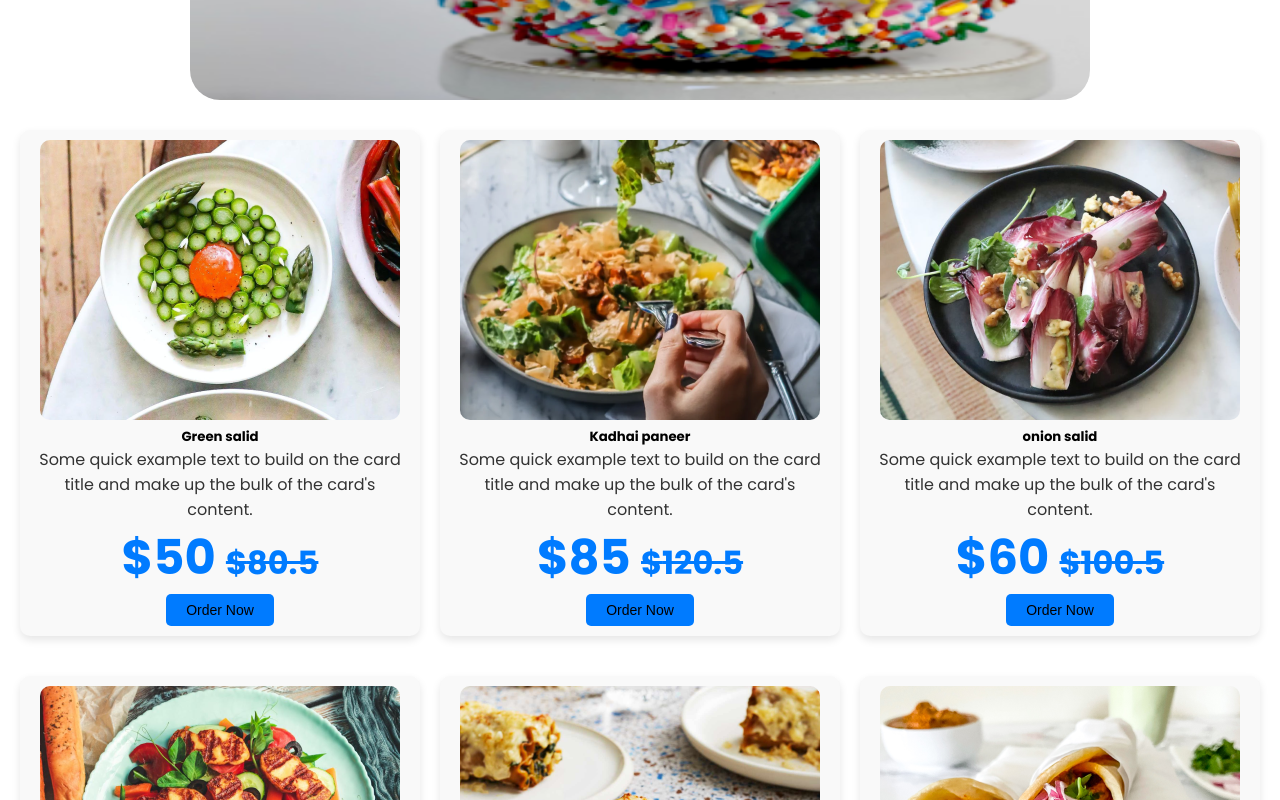
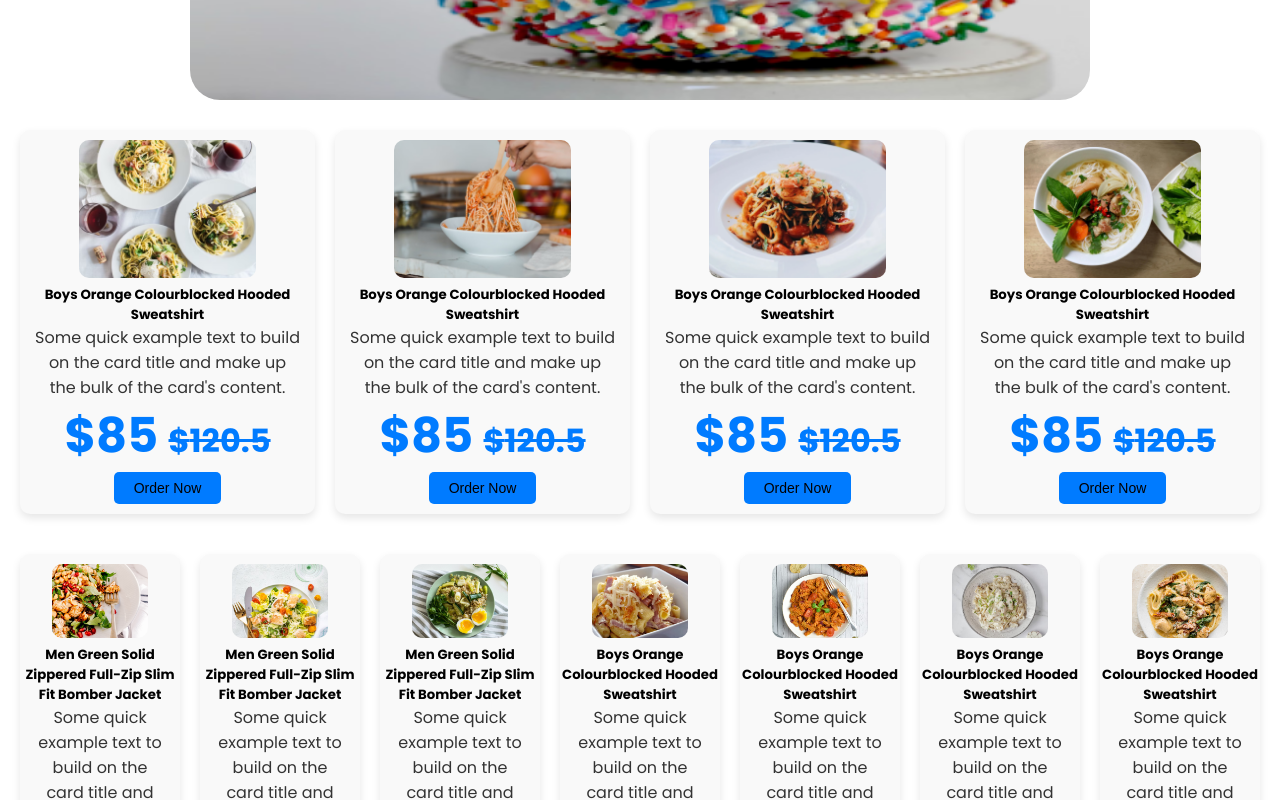
Before and after one commit to sonulodhi142/Zomato-clone, a React (Create React App) app: page /menu in a window 1280 px wide. Shown: the part 420-1220 px from the top of the page. Built offline with nearby package versions, Linux system fonts and the light colour scheme.

Commit message:
change some seen

```diff
--- a/src/pages/Menu.css
+++ b/src/pages/Menu.css
@@ -16,11 +16,20 @@
     padding: 20px;
 }
 
+
 .card-img-top{
   border-radius: 10px;
+  width: 60%;
 }
 
+.card-flex{
+  align-content: center;
+  flex-wrap: wrap-reverse;
+}
 
+.card-maja{
+  flex: 1 0 150px;
+}
 
 
 /* Main container for each cart item */
--- a/src/pages/Menu.jsx
+++ b/src/pages/Menu.jsx
@@ -13,10 +13,10 @@ const Menu = ( ) => {
     return(
         <div>
           <Slider/>
-          <div className="card-container">
+          <div className="card-container card-flex">
           {
             cart.map((e)=>{
-              return <div className="card cartitems-format cartitems-format-main cart" style={{width : '25rem'}}>
+              return <div className="card card-maja cartitems-format cartitems-format-main cart" style={{width: '600px'}}>
 
               <img className="card-img-top" src={e.image} alt="#"/>
               <div className="card-body">
```
